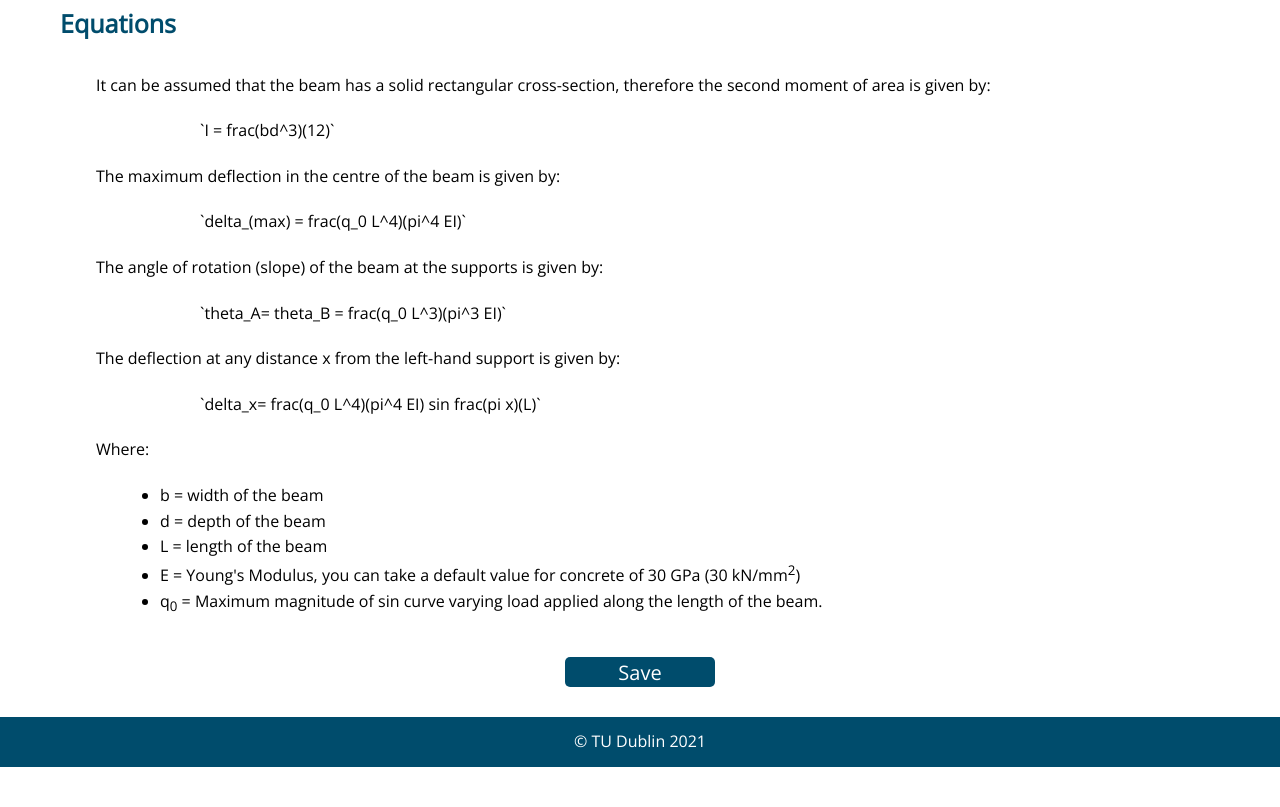
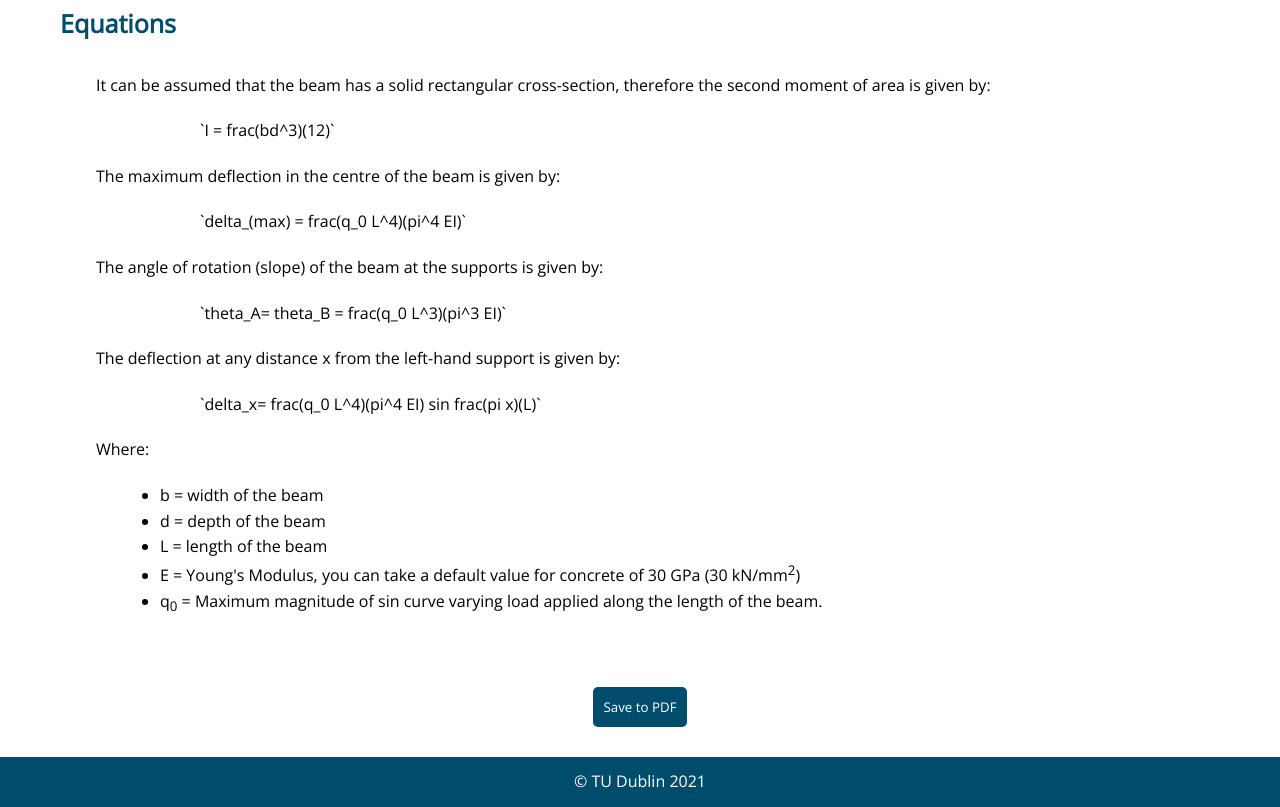
Before and after one commit to sam-timmins/Louise-template, a plain HTML site: page index.html in a window 1280 px wide. Shown: the part 1336-2143 px from the top of the page. Before the commit the page ends 2103 px from the top, so only its background shows below. Drawn offline with nearby package versions, Linux system fonts and the light colour scheme; some packages are replaced by stand-ins of ours.

Commit message:
Add pdf button

```diff
--- a/index.html
+++ b/index.html
@@ -8,8 +8,8 @@
     <meta name="description" content="">
     <meta name="viewport" content="width=device-width, initial-scale=1.0">
     <script async="true" src="https://cdn.jsdelivr.net/npm/mathjax@2/MathJax.js?config=AM_CHTML"> </script>
-    <script src="https://ajax.googleapis.com/ajax/libs/jquery/3.6.0/jquery.min.js"></script>
-    <script src="js/jsPDF/dist/jspdf.min.js"></script>
+    <script src="https://cdnjs.cloudflare.com/ajax/libs/html2pdf.js/0.9.2/html2pdf.bundle.js"></script>
+    <script type="text/javascript"></script>
     <style>
         @import url('https://fonts.googleapis.com/css2?family=Roboto:wght@100&display=swap');
         @import url('https://fonts.googleapis.com/css2?family=Open+Sans&display=swap');
@@ -65,25 +65,9 @@
             margin-top: 3rem;
         }
 
-        .btn-container {
-            margin-top: 3rem;
-        }
-
-        .btn-save {
-            width: 15rem;
-            height: 3rem;
+        .footer-text {
             margin: auto;
-            background-color: var(--blue);
-            color: var(--white);
-            border-radius: 5px;
-            font-size: 2rem;
-            cursor: pointer;
-        }
-
-        .btn-save:hover {
-            background-color: rgba(0, 76, 108, .1);
-            color: var(--blue);
-            border: 1px solid var(--blue);
+            text-align: center;
         }
 
         .font-roboto {
@@ -120,6 +104,25 @@
         .page-title-container h1 {
             color: var(--white);
             font-size: 2rem;
+        }
+
+        .pdf-container {
+            margin-top: 6rem;
+            width: 100%;
+        }
+
+        .btn-save {
+            height: 4rem;
+            padding: 1rem;
+            background-color: var(--blue);
+            color: var(--white);
+            border-radius: 5px;
+            cursor: pointer;
+        }
+
+        .btn-save:hover {
+            background-color: rgba(0, 76, 108, .2);
+            color: var(--blue);
         }
 
         .equation {
@@ -172,6 +175,7 @@
 
 <body>
 
+    <div id="full-document">
         <div class="page-title-container font-roboto display-flex center-all container">
             <h1 id="assignment-title">Assignment 1 - Specification</h1>
         </div>
@@ -224,7 +228,8 @@
                 <li>The report has been scanned to PDF and combined into a single file. Mobile apps such as Microsoft
                     Lens,
                     Adobe scan and many others are available to do this.&nbsp;</li>
-            <li>Sections that are required to be handwritten are done so. These sections submitted typed, will
+                <li>Sections that are required to be handwritten are done so. These sections submitted
+                    typed, will
                     result in
                     lost marks.</li>
                 <li>The PDF is checked before submission to ensure all pages are present, in the correct order, legible
@@ -286,20 +291,55 @@
                 <li>q<sub>0</sub> = Maximum magnitude of sin curve varying load applied along the length of the
                     beam.</li>
             </ul>
-    </div>
-    <div class="btn-container display-flex center-all">
-        <button class="btn-save" id="save-pdf">Save</button>
+
         </div>
 
+        <div class="pdf-container display-flex center-all">
+            <button class="btn-save" id="download">Save to PDF</button>
+        </div>
 
-    <footer class="display-flex center-all">
-        &copy; TU Dublin 2021
+        <footer id="footer" class="display-flex center-all">
+            <p class="footer-text">&copy; TU Dublin <span id="date"></span></p>
         </footer>
 
+    </div>
+    <script src="https://code.jquery.com/jquery-3.2.1.js"
+        integrity="sha256-DZAnKJ/6XZ9si04Hgrsxu/8s717jcIzLy3oi35EouyE=" crossorigin="anonymous"></script>
+    <script>
+        window.onload = function () {
 
-    <script>
+            $('#date').text(new Date().getFullYear())
 
+
+            const assignmentTitle = document.querySelector('#assignment-title').innerHTML;
+            const fullDocumentRef = document.querySelector("#full-document");
+            const footerRef = document.querySelector("#footer");
+
+            const date = new Date();
+
+            let currentDate = date.getUTCDate();
+            let currentDay = date.getUTCDay();
+            let currentYear = date.getUTCFullYear();
+            let currentMsec = date.getUTCMilliseconds();
+
+            let stamp = `${currentDate}${currentDay}${currentYear}${currentMsec}`;
+
+
+            document.getElementById("download")
+                .addEventListener("click", () => {
+
+                    var opt = {
+                        filename: `${assignmentTitle}${stamp}`,
+                        margin: [6, 8, 8, 6],
+                        enableLinks: false,
+                    };
+
+
+                    html2pdf().from(fullDocumentRef).set(opt).save();
+                })
+        }
     </script>
+
 </body>
 
 </html>
```
Lines whose indentation alone changed are shown as unchanged.
